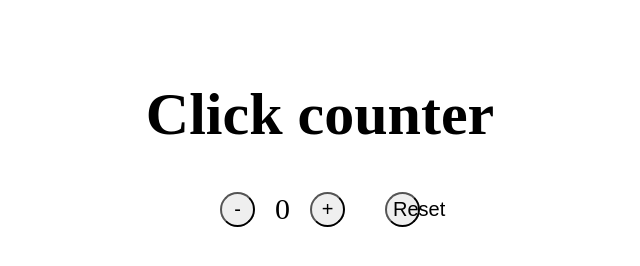
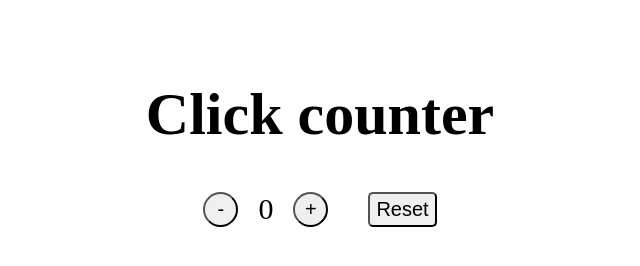
Before and after one commit to peter-stuhlmann/SimpleReactReduxClickCounter, a React app: page / in a window 1280 px wide. Shown: the whole page, without its empty margins (320-960 px from the left). Built offline with nearby package versions, Linux system fonts and the light colour scheme.

Commit message:
Styling 'reset' button and add classNames to all buttons

```diff
--- a/src/assets/scss/main.scss
+++ b/src/assets/scss/main.scss
@@ -9,7 +9,8 @@ body {
         vertical-align: middle
     }
 
-    button {
+    .increment,
+    .decrement {
         width: 35px;
         height: 35px;
         border-radius: 50%;
@@ -17,4 +18,12 @@ body {
         outline: 0;
         font-size: 20px
     }
+
+    .reset {
+        height: 35px;
+        border-radius: 5px;
+        margin: 0 20px;
+        outline: 0;
+        font-size: 20px
+    }
 }
--- a/src/components/App.js
+++ b/src/components/App.js
@@ -9,10 +9,10 @@ class App extends Component {
     return (
       <React.Fragment>
         <h1>Click counter</h1>
-        <button onClick={this.props.onDecrement}>-</button>
+        <button className="decrement" onClick={this.props.onDecrement}>-</button>
         <span className="count">{this.props.value}</span>
-        <button onClick={this.props.onIncrement}>+</button>
-        <button onClick={this.props.onReset}>Reset</button>
+        <button className="increment" onClick={this.props.onIncrement}>+</button>
+        <button className="reset" onClick={this.props.onReset}>Reset</button>
       </React.Fragment>
     )
   }
```
